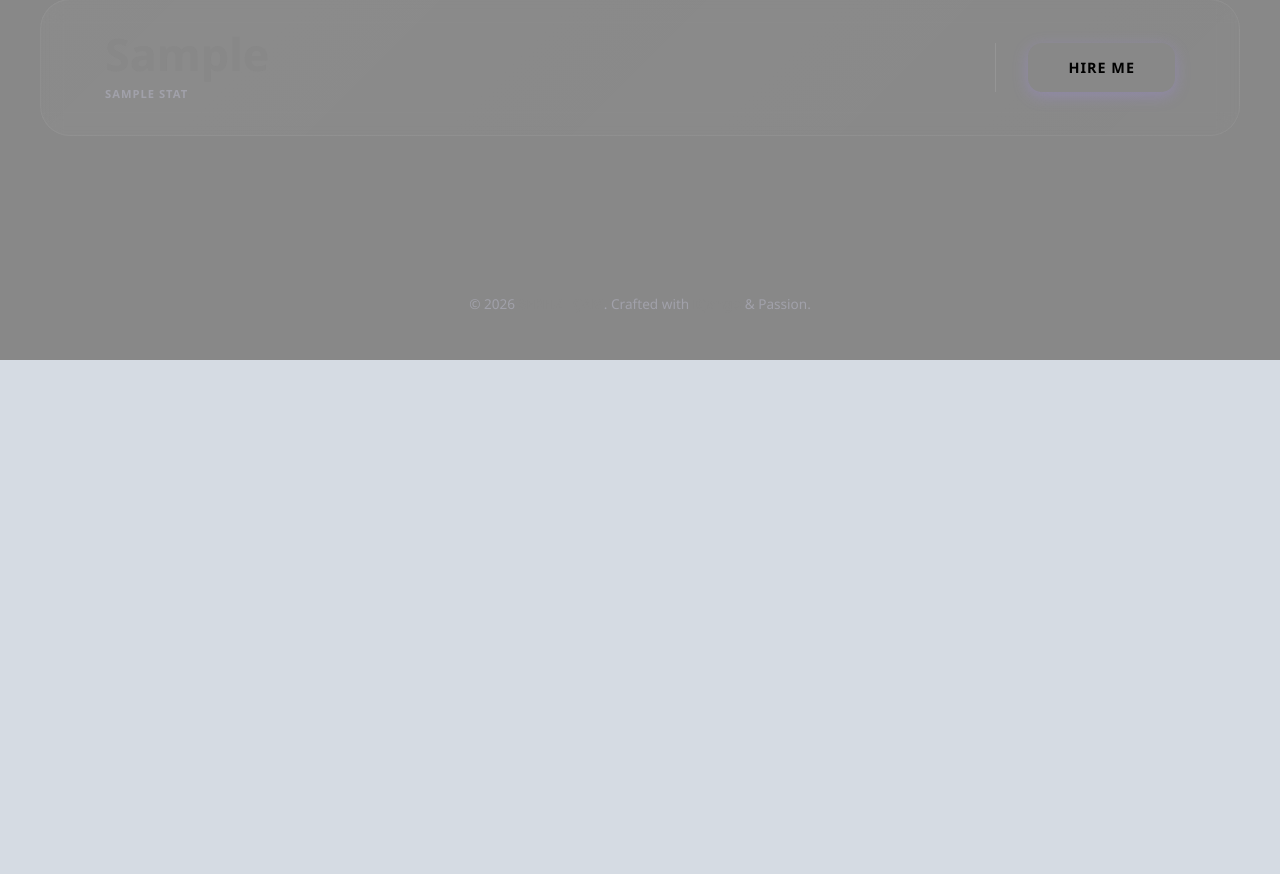
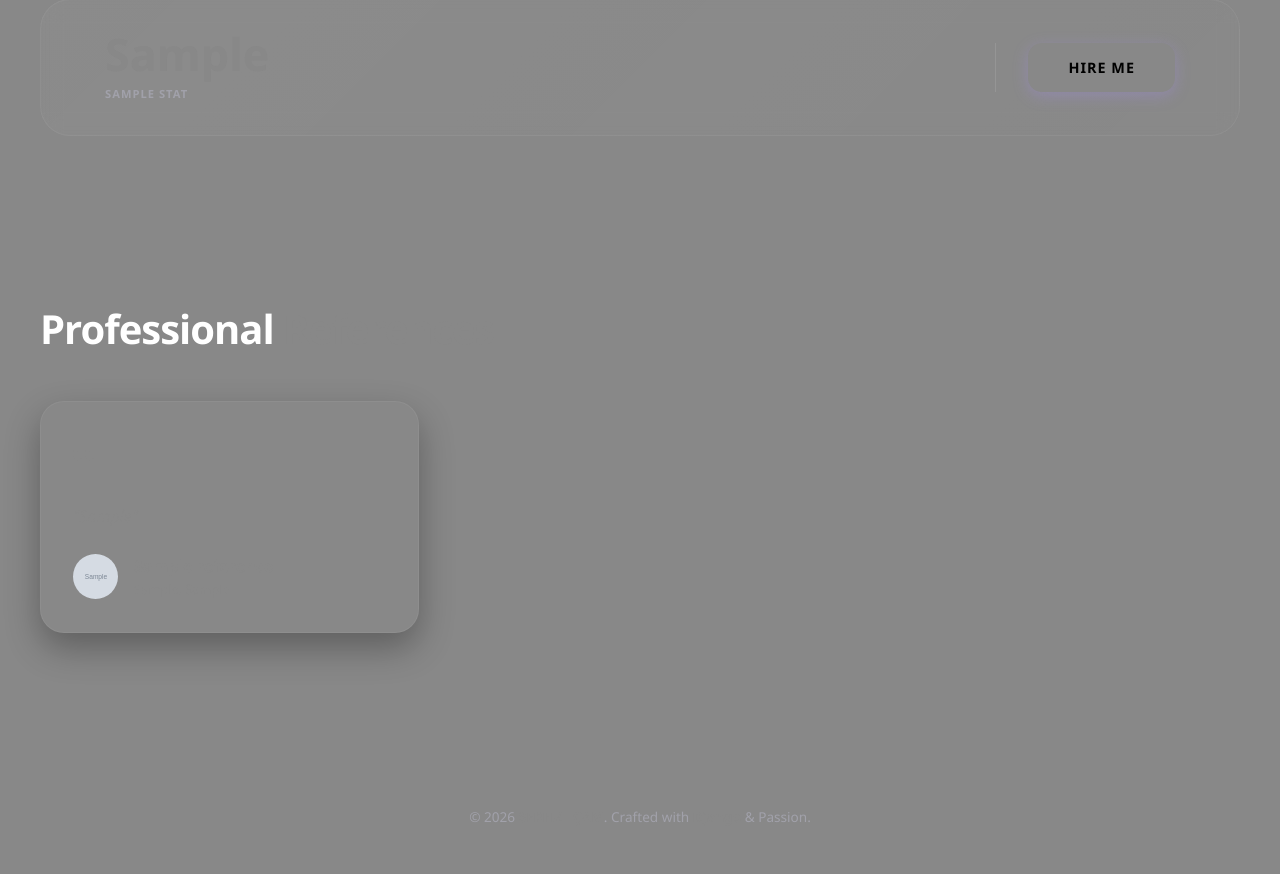
Before and after one commit to snowdiyebiri/Python-Django-Personal-Website-with-Admin-Panel, a Django app: page / in a window 1280 px wide. Shown: the part 975-1849 px from the top of the page. Before the commit the page ends 1335 px from the top, so only its background shows below. Run offline with Django 5.2, Linux system fonts and the light colour scheme; tables that the repository leaves empty hold one stand-in row (values such as "Sample post"); grey boxes marked "Sample" are stand-in pictures.

Commit message:
Add dynamic References section and link Clients statistic to them

```diff
--- a/docs/contact/index.html
+++ b/docs/contact/index.html
@@ -50,7 +50,7 @@
         <p style="color: var(--text-secondary); margin-bottom: 2rem; font-size: 1.1rem;">Have a project in mind or just want to say hi? Drop me a message below and I'll get back to you as soon as possible.</p>
 
         <form method="POST">
-            <input type="hidden" name="csrfmiddlewaretoken" value="4ZkAZRlazBDZnYxsV0hvldSmjIQvwj5mmG0RwhOD6ILWqQTt9ShnypwMyf4xPykB">
+            <input type="hidden" name="csrfmiddlewaretoken" value="MKYAqY0QaOYcb3KfISKbCDFv6S7Q0VyZCtJyNeJviczpP7QPnFWpUisiPePtYhSd">
 
             <div style="display: flex; flex-direction: column; gap: 0.5rem;">
                 <label style="font-size: 0.8rem; font-weight: 800; color: var(--accent); text-transform: uppercase; letter-spacing: 1px;">Name</label>
--- a/docs/static/style.css
+++ b/docs/static/style.css
@@ -268,6 +268,76 @@ form { display: flex; flex-direction: column; gap: 1.5rem; }
     padding-left: 3rem;
 }
 
+/* References / Testimonials */
+.testimonial-grid {
+    display: grid;
+    grid-template-columns: repeat(auto-fill, minmax(300px, 1fr));
+    gap: 2rem;
+    margin-top: 2rem;
+}
+
+.testimonial-card {
+    padding: 2rem;
+    display: flex;
+    flex-direction: column;
+    justify-content: space-between;
+    transition: 0.3s;
+}
+
+.testimonial-card:hover {
+    transform: translateY(-5px);
+    border-color: var(--accent);
+}
+
+.quote-icon {
+    color: var(--accent);
+    font-size: 1.5rem;
+    opacity: 0.3;
+    margin-bottom: 1rem;
+}
+
+.testimonial-text {
+    font-style: italic;
+    line-height: 1.6;
+    margin-bottom: 1.5rem;
+    color: var(--text-primary);
+    opacity: 0.9;
+}
+
+.testimonial-author {
+    display: flex;
+    align-items: center;
+    gap: 1rem;
+}
+
+.author-img, .author-img-placeholder {
+    width: 45px;
+    height: 45px;
+    border-radius: 50%;
+    object-fit: cover;
+}
+
+.author-img-placeholder {
+    background: var(--accent);
+    color: #000;
+    display: flex;
+    align-items: center;
+    justify-content: center;
+    font-weight: 800;
+    font-size: 1.2rem;
+}
+
+.author-info h4 {
+    margin: 0;
+    font-size: 1rem;
+}
+
+.author-info p {
+    margin: 0;
+    font-size: 0.8rem;
+    opacity: 0.6;
+}
+
 /* Watermark Footer */
 .watermark-footer {
     text-align: center;
--- a/pages/views.py
+++ b/pages/views.py
@@ -1,5 +1,5 @@
 from django.shortcuts import render
-from projects.models import Project, SkillCategory, HeroContent, AboutContent, Stat, SocialLink, ThemeSettings
+from projects.models import Project, SkillCategory, HeroContent, AboutContent, Stat, SocialLink, ThemeSettings, Reference
 
 def get_base_context(request):
     return {
@@ -13,11 +13,16 @@ def home(request):
     skill_categories = SkillCategory.objects.all().prefetch_related('skills')
     hero = HeroContent.objects.filter(is_active=True).first()
     stats = Stat.objects.all()
+    references = Reference.objects.all()
+    reference_count = references.count()
 
-    # Dynamically update the Projects stat if it exists
+    # Dynamically update stats
     for stat in stats:
-        if 'project' in stat.label.lower():
+        label_lower = stat.label.lower()
+        if 'project' in label_lower:
             stat.value = f"{project_count}+" if project_count > 0 else "0"
+        elif 'client' in label_lower or 'reference' in label_lower:
+            stat.value = f"{reference_count}+" if reference_count > 0 else "0"
 
     context = get_base_context(request)
     context.update({
@@ -25,6 +30,7 @@ def home(request):
         'skill_categories': skill_categories,
         'hero': hero,
         'stats': stats,
+        'references': references,
     })
     return render(request, 'pages/home.html', context)
 
--- a/projects/models.py
+++ b/projects/models.py
@@ -76,6 +76,20 @@ class SocialLink(models.Model):
     def __str__(self):
         return self.platform
 
+class Reference(models.Model):
+    name = models.CharField(max_length=100)
+    position = models.CharField(max_length=100)
+    company = models.CharField(max_length=100)
+    testimonial = models.TextField()
+    image = models.ImageField(upload_to='references/', blank=True, null=True)
+    order = models.IntegerField(default=0)
+
+    class Meta:
+        ordering = ['order']
+
+    def __str__(self):
+        return f"{self.name} from {self.company}"
+
 class ThemeSettings(models.Model):
     PATTERN_CHOICES = [
         ('none', 'Solid Color'),
--- a/templates/pages/home.html
+++ b/templates/pages/home.html
@@ -61,6 +61,30 @@
             <div class="stat-item hire-me-container" style="display: flex; align-items: center; border-left: 1px solid rgba(255,255,255,0.1); padding-left: 2rem;">
                 <a href="{% url 'contact' %}" class="btn" style="padding: 0.8rem 2.5rem;">Hire Me</a>
             </div>
+        </div>
+    </section>
+
+    <!-- 3. References (Testimonials) -->
+    <section id="references" style="padding: 4rem 0;">
+        <h2 class="section-title">Professional <span>References</span></h2>
+        <div class="testimonial-grid">
+            {% for ref in references %}
+            <div class="glass-card testimonial-card">
+                <div class="quote-icon"><i class="fas fa-quote-left"></i></div>
+                <p class="testimonial-text">"{{ ref.testimonial }}"</p>
+                <div class="testimonial-author">
+                    {% if ref.image %}
+                    <img src="{{ ref.image.url }}" alt="{{ ref.name }}" class="author-img">
+                    {% else %}
+                    <div class="author-img-placeholder">{{ ref.name|slice:":1" }}</div>
+                    {% endif %}
+                    <div class="author-info">
+                        <h4>{{ ref.name }}</h4>
+                        <p>{{ ref.position }}, {{ ref.company }}</p>
+                    </div>
+                </div>
+            </div>
+            {% endfor %}
         </div>
     </section>
 
```
Also changed, not shown: docs/index.html (+149 -1 lines), projects/admin.py (+8 -4 lines), projects/migrations/0012_reference.py (added).
